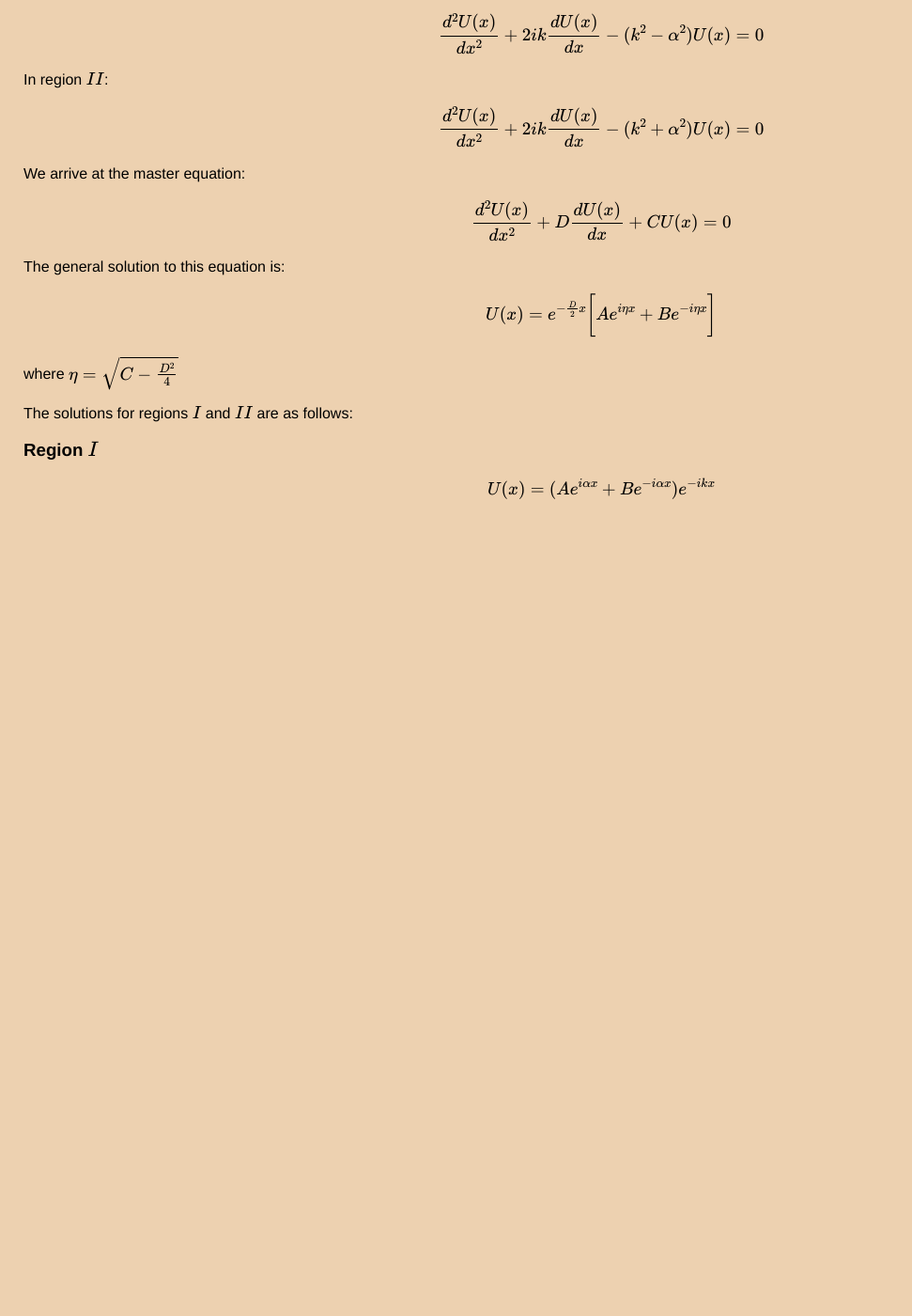
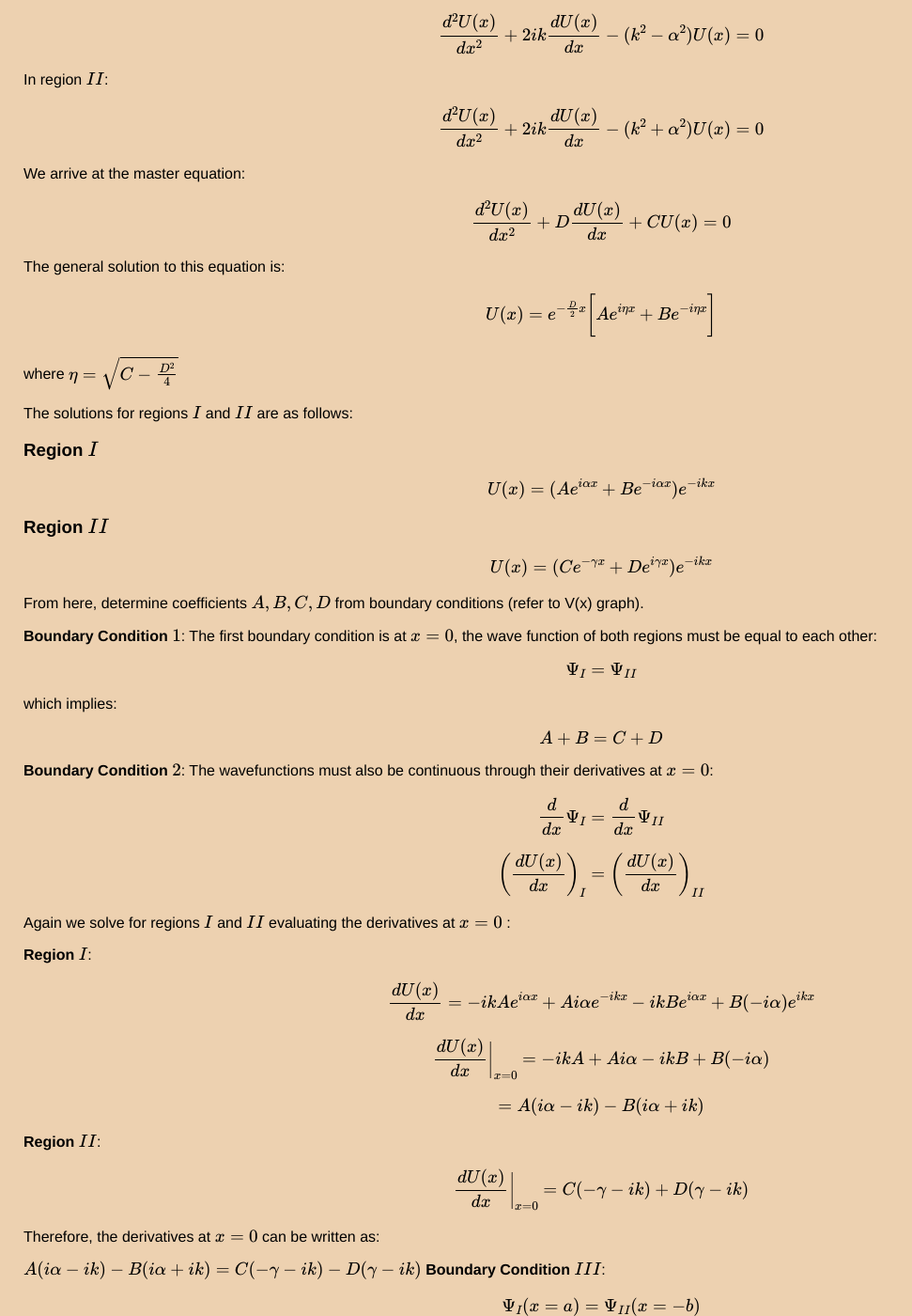
Before and after one commit to thaihangchung7/thaihangchung7.github.io, a Jekyll site: the page built from _notes/solidstate.md, in a window 1280 px wide and 1400 px high, scrolled down 1427 px. Shown: the whole window at 94% size, without its empty margins (0-971 px from the left). Built offline with Jekyll 4.4.1, drawn with Linux system fonts in a browser that asks for light colours; formulas are drawn with MathJax 3; before the commit the page ends 1983 px from its top, so only the background shows below that; some of the changed text lies outside the part shown.

Commit message:
Master solution for particle in a periodic potential

```diff
--- a/_notes/solidstate.md
+++ b/_notes/solidstate.md
@@ -78,3 +78,110 @@
 ### Region $$I$$
 
 $$ U(x) = (A e^{i \alpha x} + B e^{- i \alpha x}) e^{-ikx}$$
+
+### Region $$II$$
+
+$$ U(x) = ( C e^{-\gamma x} + D e^{i\gamma x} ) e^{-ikx} $$
+
+From here, determine coefficients $$ A, B, C, D $$ from boundary conditions (refer to V(x) graph).
+
+**Boundary Condition** $$ 1 $$: The first boundary condition is at $$ x = 0 $$, the wave function of both regions must be equal to each other:
+
+$$ \Psi_{I} = \Psi_{II} $$
+
+which implies:
+
+$$ A + B = C + D $$
+
+**Boundary Condition** $$ 2 $$: The wavefunctions must also be continuous through their derivatives at $$x=0$$:
+
+$$ \frac{d}{dx} \Psi_{I} = \frac{d}{dx} \Psi_{II} $$
+
+$$ \bigg( \frac{d U(x)}{dx} \bigg)_{I} = \bigg( \frac{d U(x)}{dx} \bigg)_{II} $$
+
+Again we solve for regions $$ I $$ and $$ II $$ evaluating the derivatives at $$ x = 0 $$ :
+
+**Region** $$I$$:
+
+$$ \frac{d U(x)}{dx} = - i k A e^{i \alpha x} + A i \alpha e^{-ikx} - i k B e^{i\alpha x} + B (- i \alpha) e^{i k x} $$
+
+$$ \frac{d U(x)}{dx}\bigg|_{x=0} = -ik A + A i \alpha - ik B + B (-i \alpha) $$
+
+$$ = A ( i\alpha - ik) - B ( i \alpha + ik) $$
+
+**Region** $$ II $$:
+
+$$ \frac{d U(x)}{dx} \bigg|_{x=0} = C (-\gamma - ik ) + D (\gamma - ik) $$
+
+Therefore, the derivatives at $$ x = 0 $$ can be written as:
+
+$$ A (i \alpha - ik) - B (i \alpha + ik) = C (-\gamma - ik) - D (\gamma - ik) $$
+**Boundary Condition** $$III$$:
+
+$$ \Psi_{I} (x=a) = \Psi_{II} (x=-b) $$
+
+and
+
+$$ U_{I} (x=a) = U_{II} (x=-b) $$
+
+The resulting evaluation:
+
+$$ A e^{(i \alpha - ik) a} + B e^{(i \alpha - i k) a }  = C e^{(ik + \gamma)b} + D e^{(ik - \gamma) b} $$
+
+**Boundary Condition** $$4$$:
+
+As before, the wavefunctions must be continuous through its derivatives:
+
+$$ \frac{d U(x)}{dx} \bigg|_{I (x=a)} = \ \frac{d U(x)}{dx} \bigg|_{II (x=-b)} $$
+
+The result:
+
+$$ A i (\alpha - k) e^{i\alpha(a-k)} - Bi(\alpha+k) e^{i\alpha(a+k)} = -C (\gamma + ik) e^{(ik+\gamma)b} + D(y-ik) e^{(ik - \gamma)b} $$
+
+### Applying some approximations:
+
+*Most of this will be "left as an exercise to the reader", but I will at least leave some bread crumbs along the way:*
+
+Making use of Euler's equations:
+
+$$ e^{ix} = \cos(x) + i \sin(x) $$
+
+$$ \cos(x) = \frac{1}{2} (e^{ix} + e^{-ix}) $$
+
+$$ \sin(x) = \frac{1}{2i} (e^{ix} - e^{-ix}) $$
+
+we arrive at:
+
+$$ \frac{\gamma^{2} - \alpha^{2}}{2\alpha\gamma} \sinh(\gamma b) \sin(\alpha a) + \cosh(\gamma b) \cos(\alpha a) = \cos(k (a+b)) $$
+
+Using the following approximations and definitions:
+
++ $$V_{0} \gg E $$
+
++ $$b \ll $$
+
++ $$\gamma^{2} \gg \alpha^{2} $$
+
++ $$ b \gg a $$
+
+We can simply $$\gamma$$ which also extends to $$\gamma b$$:
+
+$$ \gamma = \sqrt{ \frac{2m}{\hbar^{2} } (V_{0} - E)} \approx \sqrt{\frac{2m}{\hbar^{2}} V_{0}}$$
+
+For small $$\gamma b $$:
+
+$$\cosh(\gamma b) \approx 1 $$
+
+$$\sinh(\gamma b) \approx \gamma b $$
+
+### Allowed solutions/Allowed energy zones
+
+These approximation simplify the periodic solution to:
+
+$$ \frac{P \sin(\alpha a)}{\alpha a} + \cos(\alpha a) = \cos(k a) $$
+
+where
+
+$$ P = \frac{2 m V_{0} b a}{\hbar^{2}}$$
+
+This equation determines the allowed solutions in a periodic potential.
```
